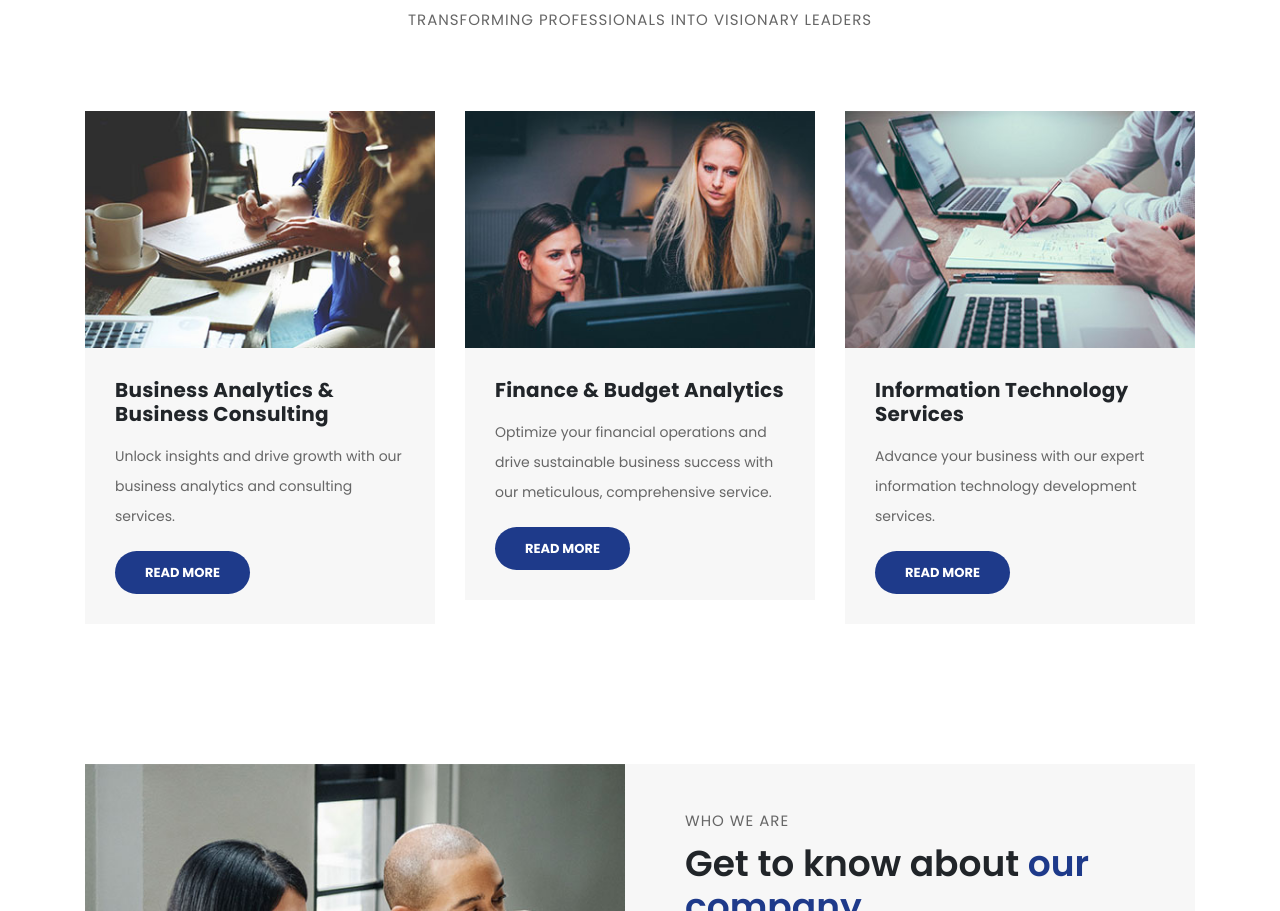
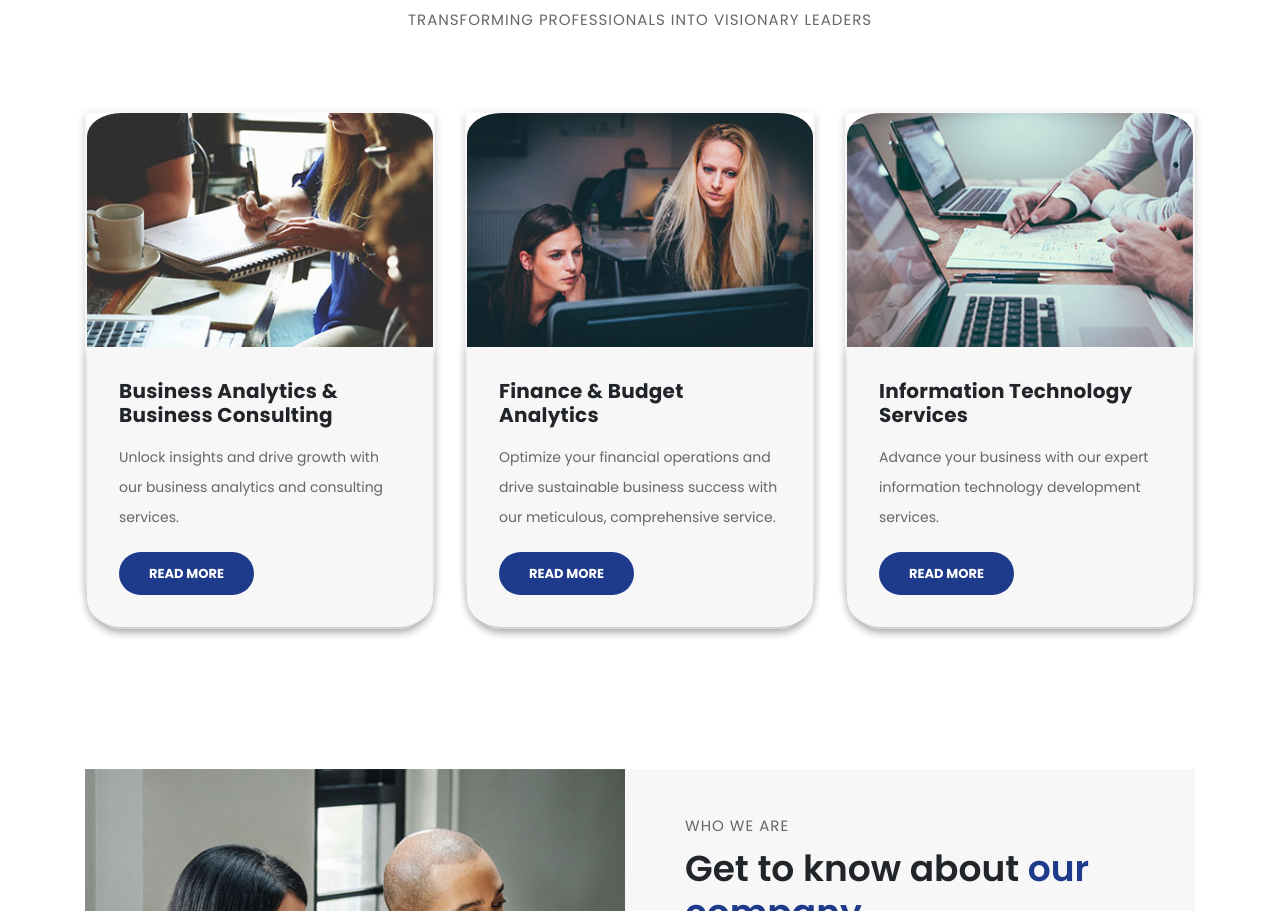
Before and after one commit to pmgohil45/current-projects, a plain HTML site: page codeimagin/index.html in a window 1280 px wide. Shown: the part 1089-2000 px from the top of the page. Drawn offline with Linux system fonts and the light colour scheme.

Commit message:
latest update

```diff
--- a/codeimagin/assets/css/templatemo-finance-business.css
+++ b/codeimagin/assets/css/templatemo-finance-business.css
@@ -673,6 +673,21 @@ ul.slick-dots {
   margin-top: 140px;
 }
 
+.service-border{
+  border: 2px solid #f7f7f7;
+  box-shadow: 0px 4px 8px rgba(0, 0, 0, 0.2);
+  border-bottom-left-radius: 10%;
+  border-bottom-right-radius: 10%;
+}
+
+.service-image {
+  width: 100%;
+  height: auto;
+  border-top-left-radius: 10%;
+  border-top-right-radius: 10%;
+  object-fit: cover;
+}
+
 .service-item img {
   width: 100%;
   overflow: hidden;
```
Also changed, not shown: codeimagin/assets/images/logo3.png (added), codeimagin/assets/images/logo4.png (added).
